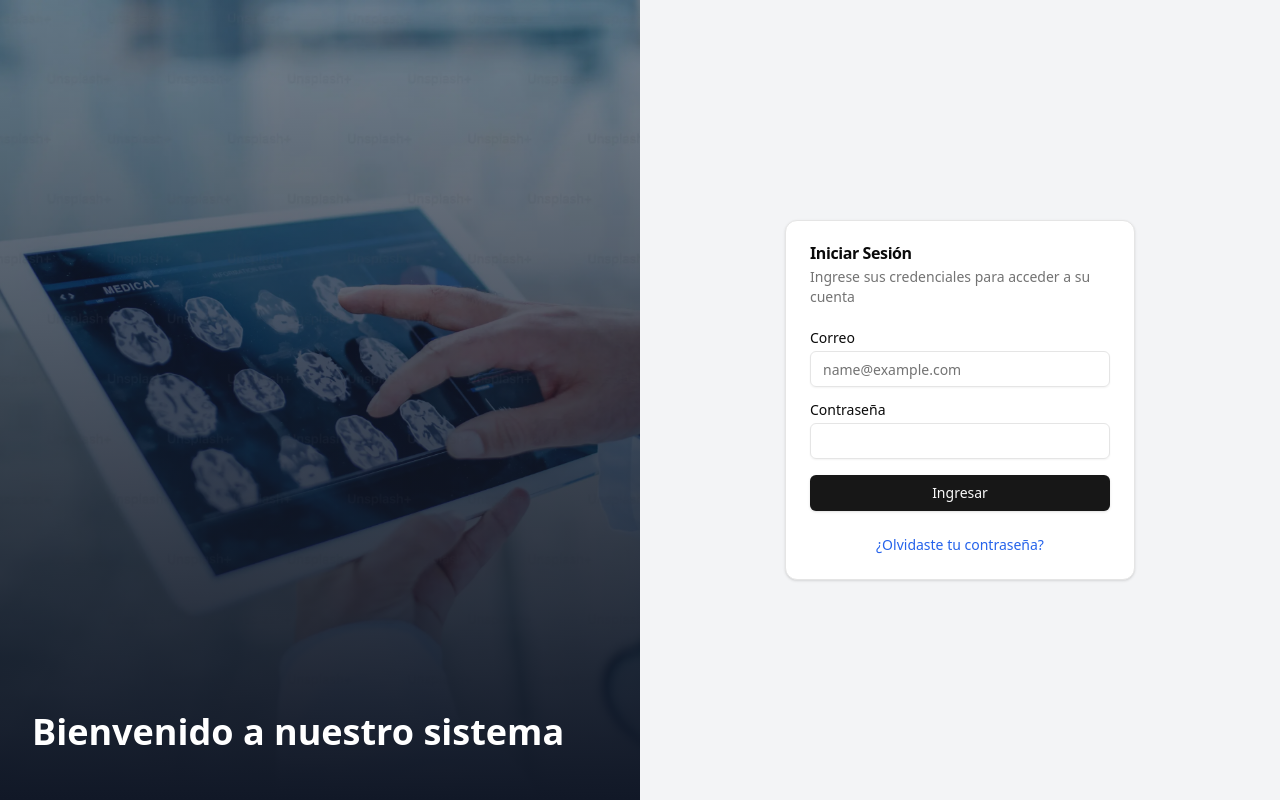
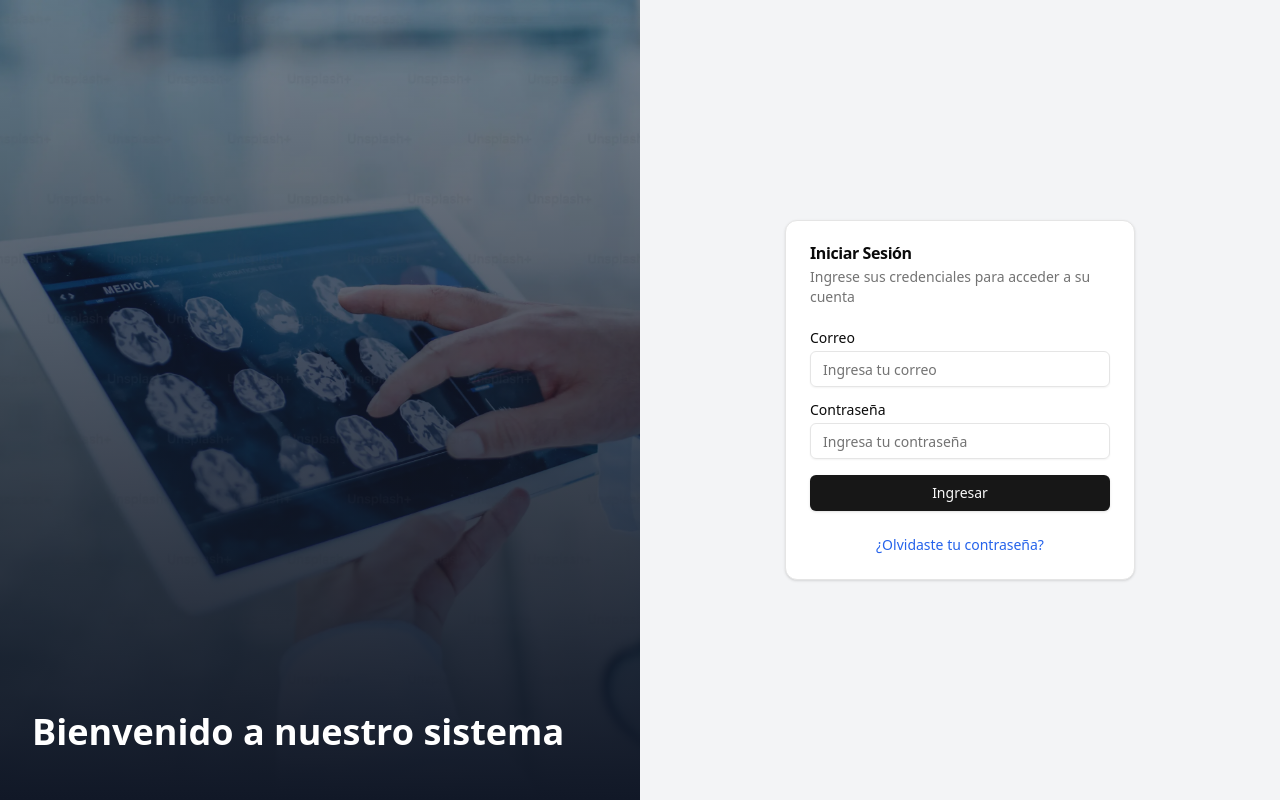
Before and after one commit to dtinocounmsm/frontend-tecno-medic, a React (Vite) app: page /login in a window 1280 px wide. Built offline with nearby package versions, Linux system fonts and the light colour scheme; no server answers.

Commit message:
feat: update login page placeholders to Spanish

```diff
--- a/src/pages/login/index.tsx
+++ b/src/pages/login/index.tsx
@@ -34,7 +34,7 @@ export function LoginPage() {
                   data-testid="email"
                   id="email"
                   type="email"
-                  placeholder="name@example.com"
+                  placeholder="Ingresa tu correo"
                   {...register("email")}
                 />
                 {errors.email && (
@@ -49,6 +49,7 @@ export function LoginPage() {
                   data-testid="password"
                   id="password"
                   type="password"
+                  placeholder="Ingresa tu contraseña"
                   {...register("password")}
                 />
                 {errors.password && (
```
